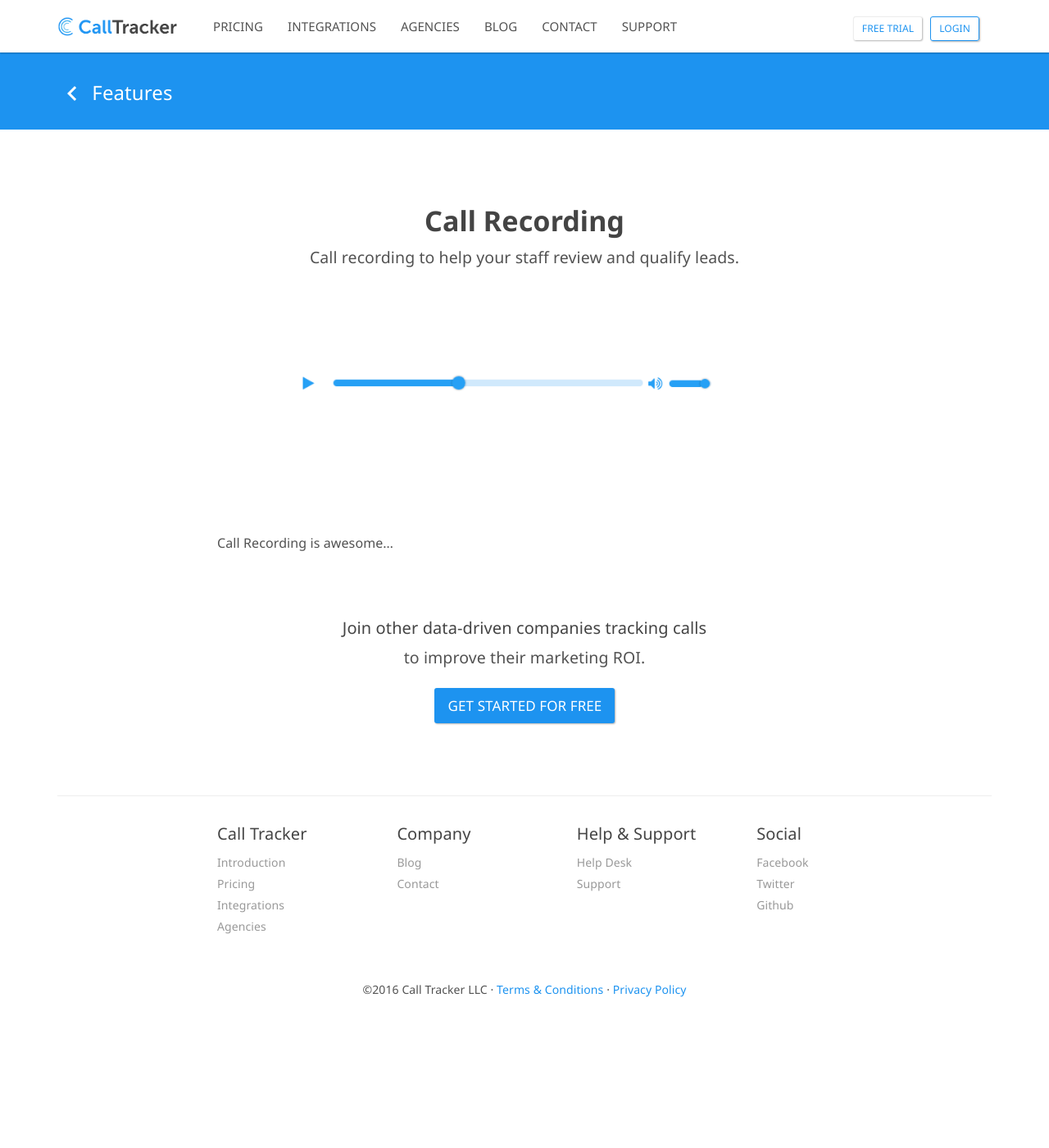
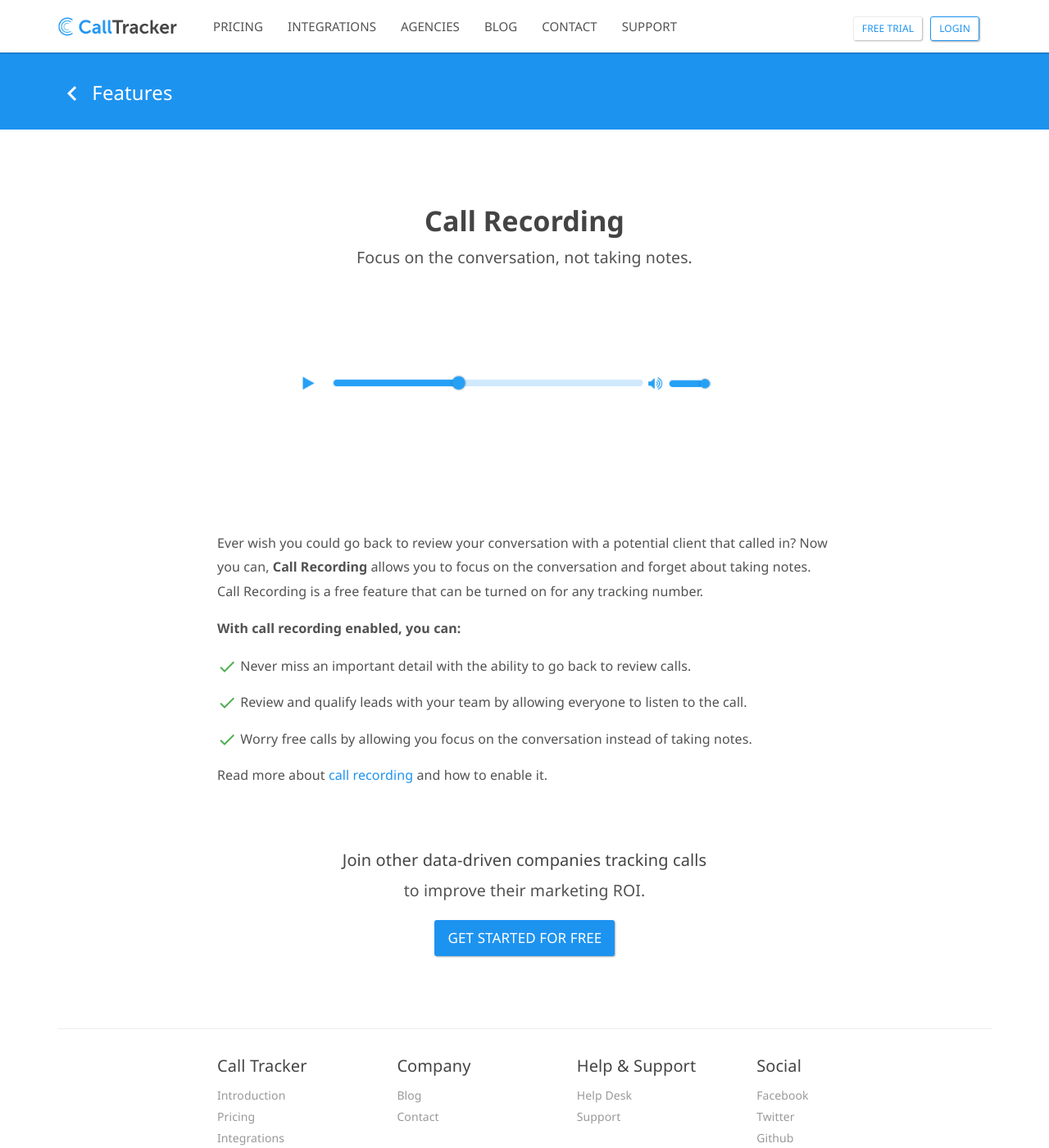
Before and after one commit to sumonst21/calltrackerio-site, a Jekyll site: the page built from _features/call-recording.md, in a window 1280 px wide and 1400 px high. Shown: the whole window at 82% size. Built offline with Jekyll 4.4.1, drawn with Linux system fonts in a browser that asks for light colours.

Commit message:
add call recording content

```diff
--- a/_features/call-recording.md
+++ b/_features/call-recording.md
@@ -2,7 +2,17 @@
 layout: feature
 title: 'Call Recording'
 image: '/images/features/call-recording.png'
-excerpt: 'Call recording to help your staff review and qualify leads.'
+excerpt: 'Focus on the conversation, not taking notes.'
 order: 2
 ---
-Call Recording is awesome...
+Ever wish you could go back to review your conversation with a potential client that called in? Now you can, <strong>Call Recording</strong> allows you to focus on the conversation and forget about taking notes. Call Recording is a free feature that can be turned on for any tracking number.
+
+<strong>With call recording enabled, you can:</strong>
+
+<ul class="list-unstyled features-list">
+	<li><i class="material-icons text-success">check</i> Never miss an important detail with the ability to go back to review calls.</li>
+	<li><i class="material-icons text-success">check</i> Review and qualify leads with your team by allowing everyone to listen to the call.</li>
+	<li><i class="material-icons text-success">check</i> Worry free calls by allowing you focus on the conversation instead of taking notes.</li>
+</ul>
+
+Read more about <a href="https://app.calltracker.io/help/article/call-recording-legal/">call recording</a> and how to enable it.
```
